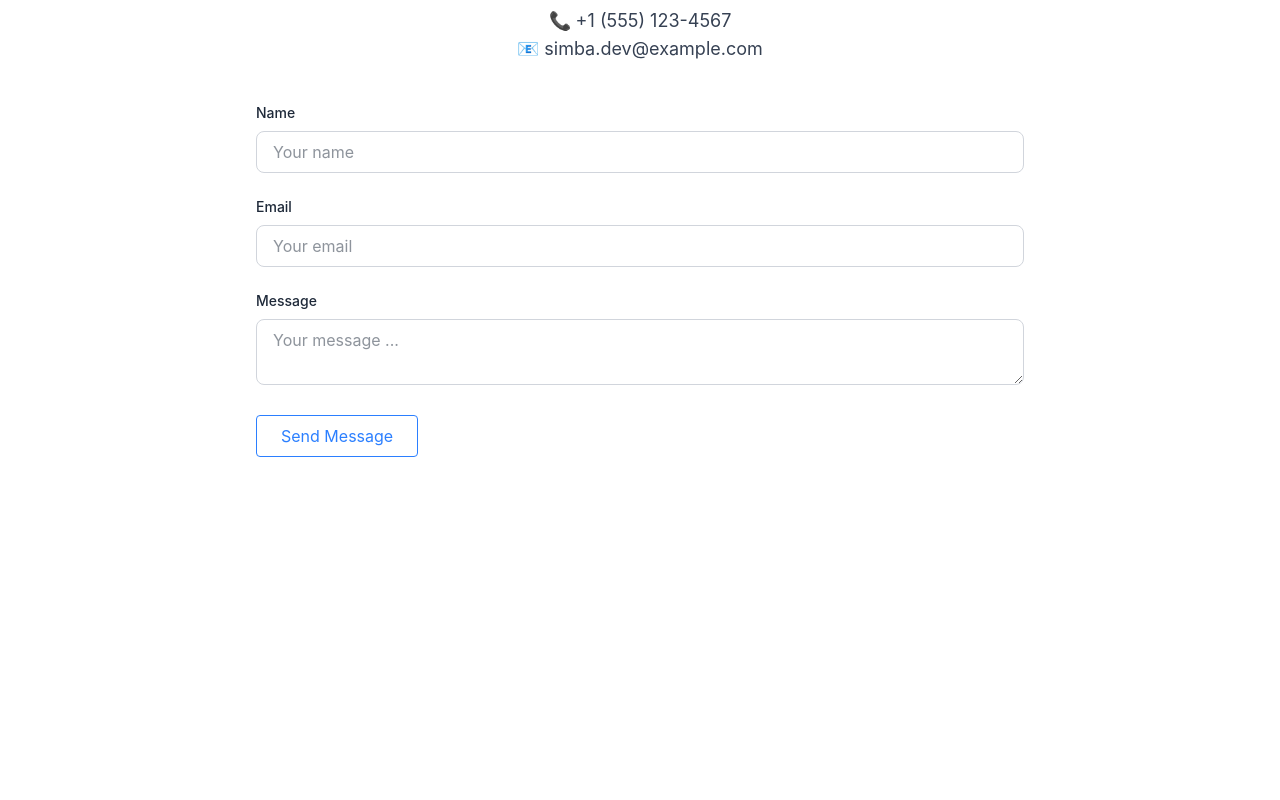
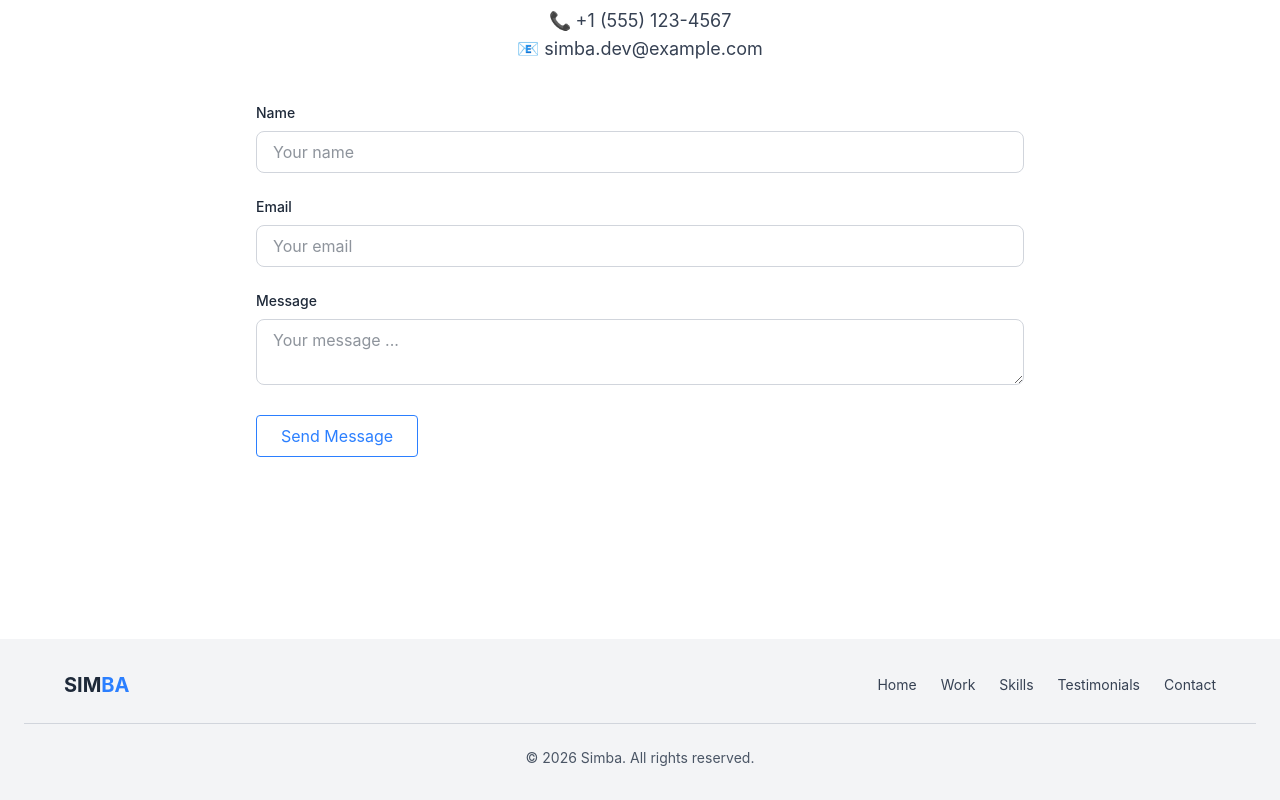
Before and after one commit to cyril2day/react-dark-light-toggle, a React (Vite) app: page / in a window 1280 px wide. Shown: the part 4219-5019 px from the top of the page. Before the commit the page ends 4858 px from the top, so only its background shows below. Built offline with nearby package versions, Linux system fonts and the light colour scheme.

Commit message:
Build the footer section

```diff
--- a/src/components/Footer/index.jsx
+++ b/src/components/Footer/index.jsx
@@ -1,7 +1,37 @@
+const navLinks = [
+  { label: 'Home', target: 'hero' },
+  { label: 'Work', target: 'projects' },
+  { label: 'Skills', target: 'skills' },
+  { label: 'Testimonials', target: 'recommendations' },
+  { label: 'Contact', target: 'contact' },
+]
+
 const Footer = () => {
   return (
-    <footer>
+    <footer className='bg-gray-100 dark:bg-gray-900 text-gray-700 dark:text-gray-300 px-6 py-8 text-center'>
+      <div className='max-w-6xl mx-auto flex flex-col md:flex-row justify-between items-center gap-6'>
+        <div className='text-xl font-bold text-gray-800 dark:text-white'>
+          SIM<span className='text-blue-500'>BA</span>
+        </div>
 
+        <div className='flex gap-6 flex-wrap justify-center text-sm'>
+          {navLinks.map(({ label, target }) => (
+            <a
+              key={label}
+              href={`#${target}`}
+              className='hover:text-blue-500 transition'
+            >
+              {label}
+            </a>
+          ))}
+        </div>
+      </div>
+
+      <hr className='my-6 border-gray-300 dark:border-gray-700' />
+
+      <p className='text-sm text-gray-600 dark:text-gray-400'>
+        © {new Date().getFullYear()} Simba. All rights reserved.
+      </p>
     </footer>
   )
 }
```
